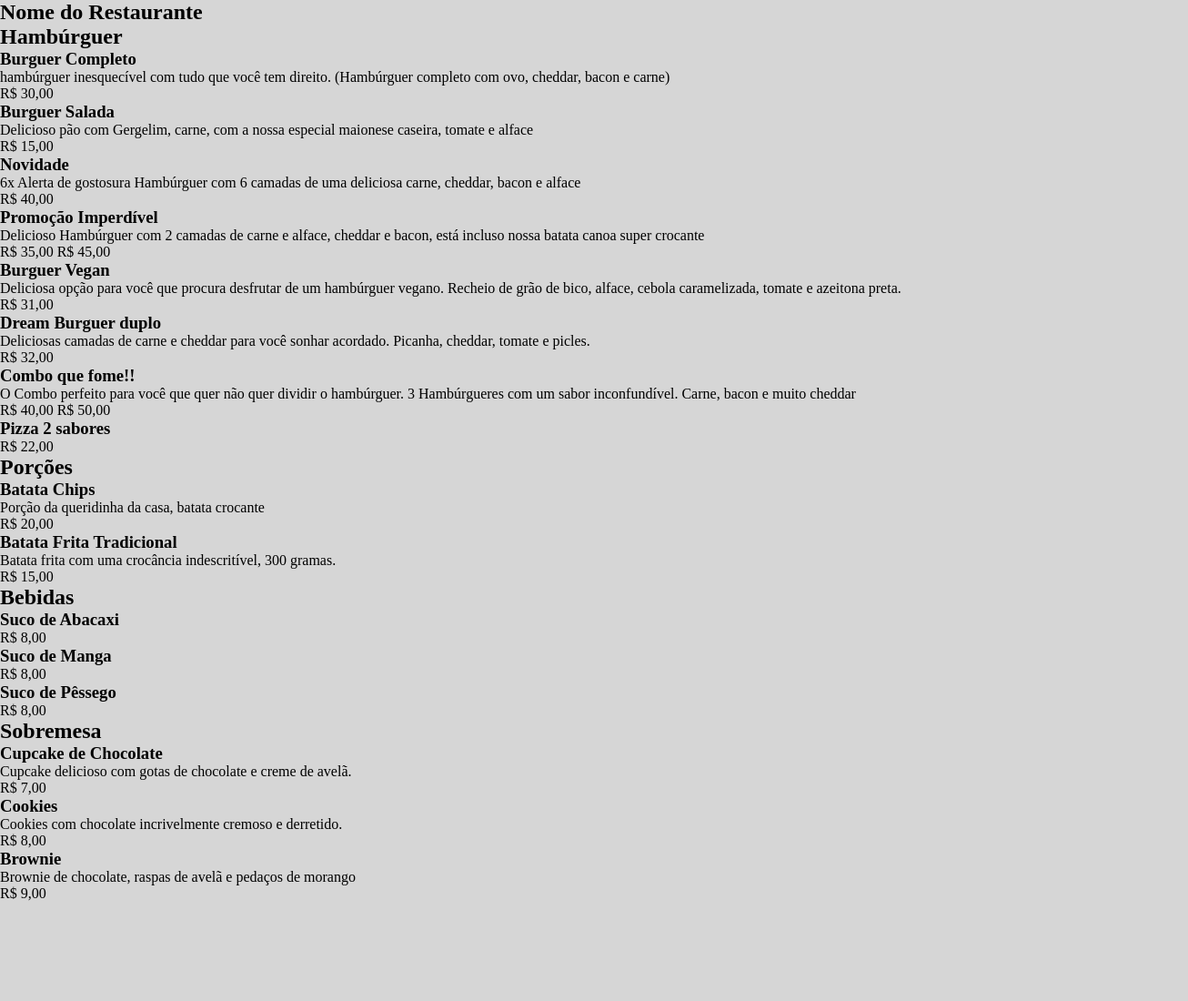
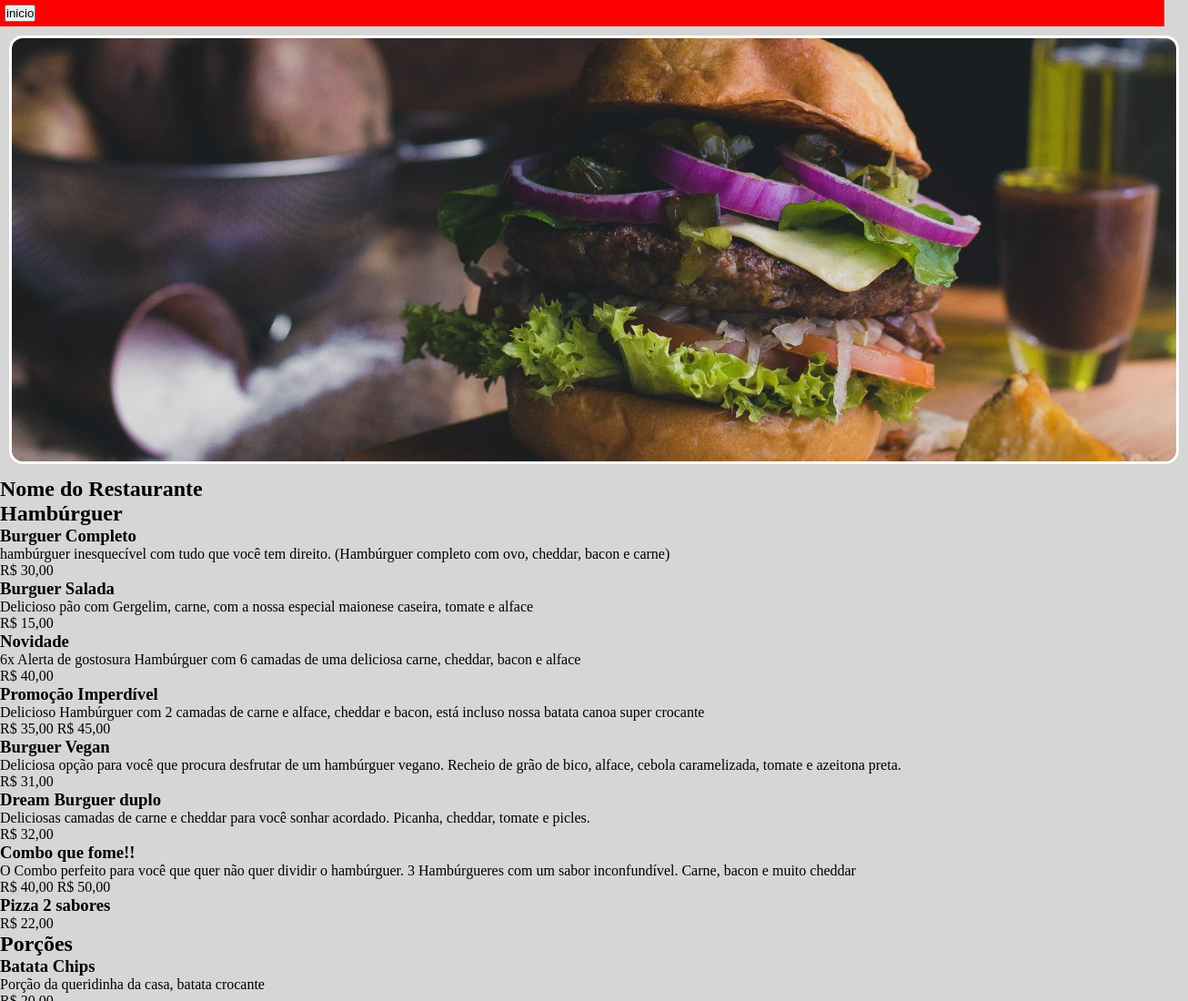
Before and after one commit to Adilson-ls/FoodWeb, a plain HTML site: page index.html in a window 1280 px wide. Shown: the top 1100 px of the page at 91% size, 1306 px wide, since content can reach past the window. Before the commit the page ends 991 px from the top, so only its background shows below. Drawn offline with Linux system fonts and the light colour scheme.

Commit message:
update css

```diff
--- a/css/main.css
+++ b/css/main.css
@@ -7,3 +7,16 @@
 body{
     background: rgba(175, 175, 175,0.5);
 }
+
+.nav-header{
+    background-color: rgb(255, 0, 0);
+    padding: 5px;
+
+}
+
+.container-banner div img{
+    border: 3px solid #FFF;
+    border-radius: 15px;
+    max-width: 100%;
+    margin: 10px;
+}
--- a/index.html
+++ b/index.html
@@ -10,12 +10,15 @@
 </head>
 
 <body>
-    <header>
-
+    <header class="nav-header">
+        <div class="">
+            <a href=""><button>inicio</button></a>
+        </div>
     </header>
-    <section>
-
-
+    <section class="container-banner">
+        <div>
+            <img src="/img/backgraund_img_lanche.jpg" alt="">
+        </div>
         <h1>Nome do Restaurante</h1>
     </section>
 
```
